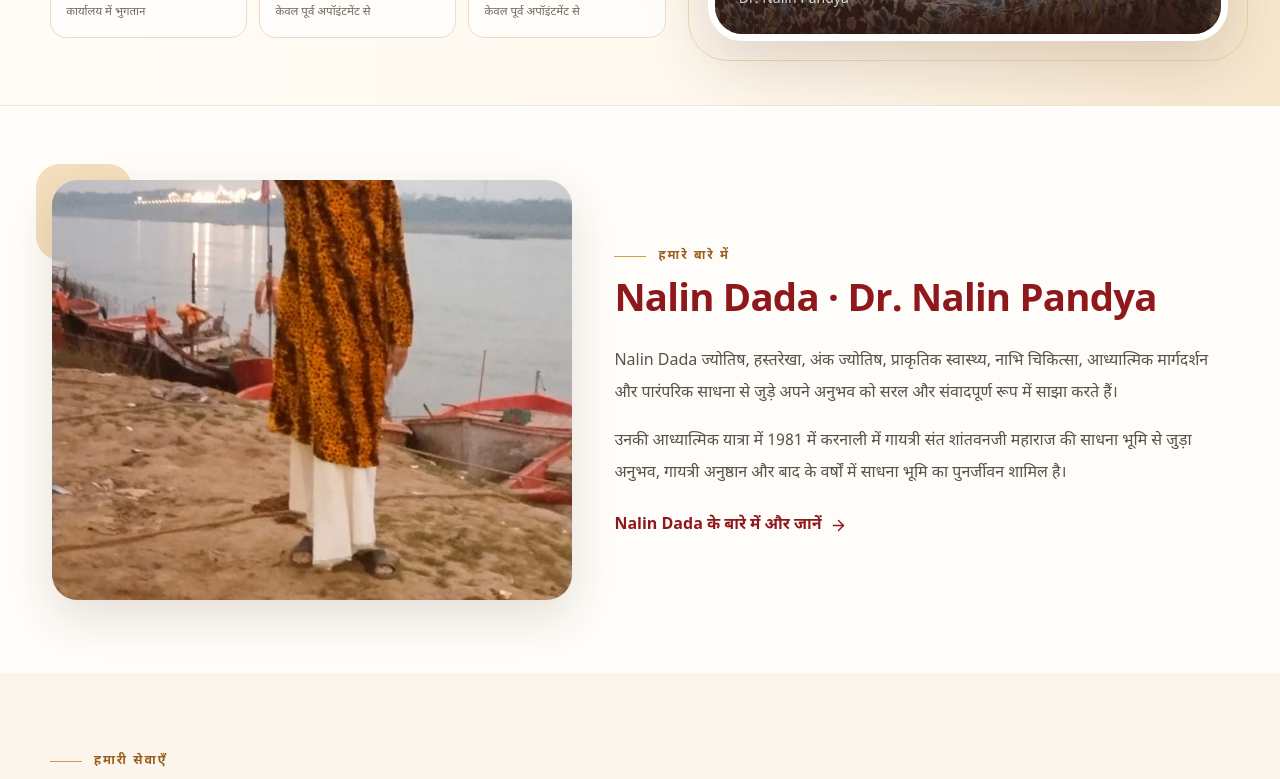
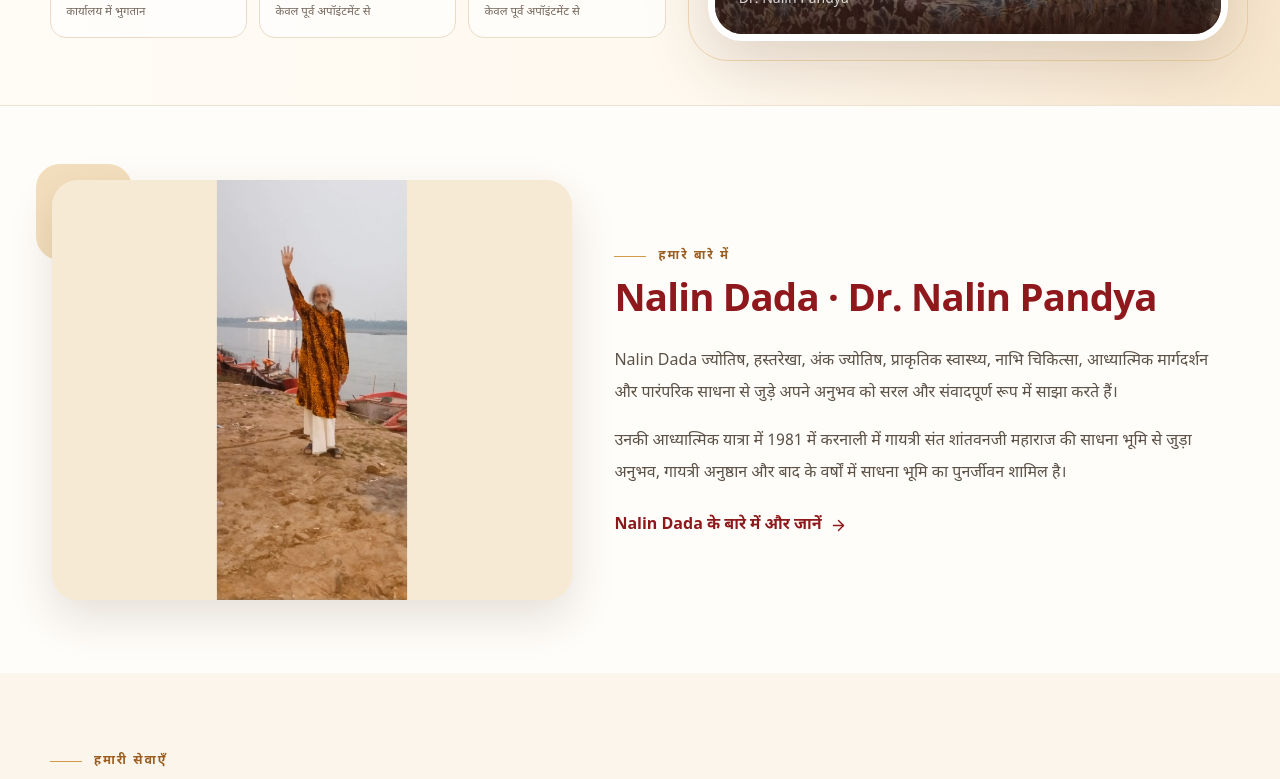
Before and after one commit to dhruvintejani/nalin_dada, a React (Vite) app: page / in a window 1280 px wide. Shown: the part 674-1453 px from the top of the page. Built offline with nearby package versions, Linux system fonts and the light colour scheme.

Commit message:
Support full-photo contain mode for selected real images

```diff
--- a/src/components/MediaSlot.tsx
+++ b/src/components/MediaSlot.tsx
@@ -25,7 +25,10 @@ const MediaSlot = ({
         loading={priority ? "eager" : "lazy"}
         fetchPriority={priority ? "high" : "auto"}
         decoding="async"
-        style={{ objectPosition: asset.position ?? "center" }}
+        style={{
+          objectPosition: asset.position ?? "center",
+          objectFit: asset.fit ?? "cover",
+        }}
         className={"media-slot-image " + imageClassName}
       />
     </div>
```
